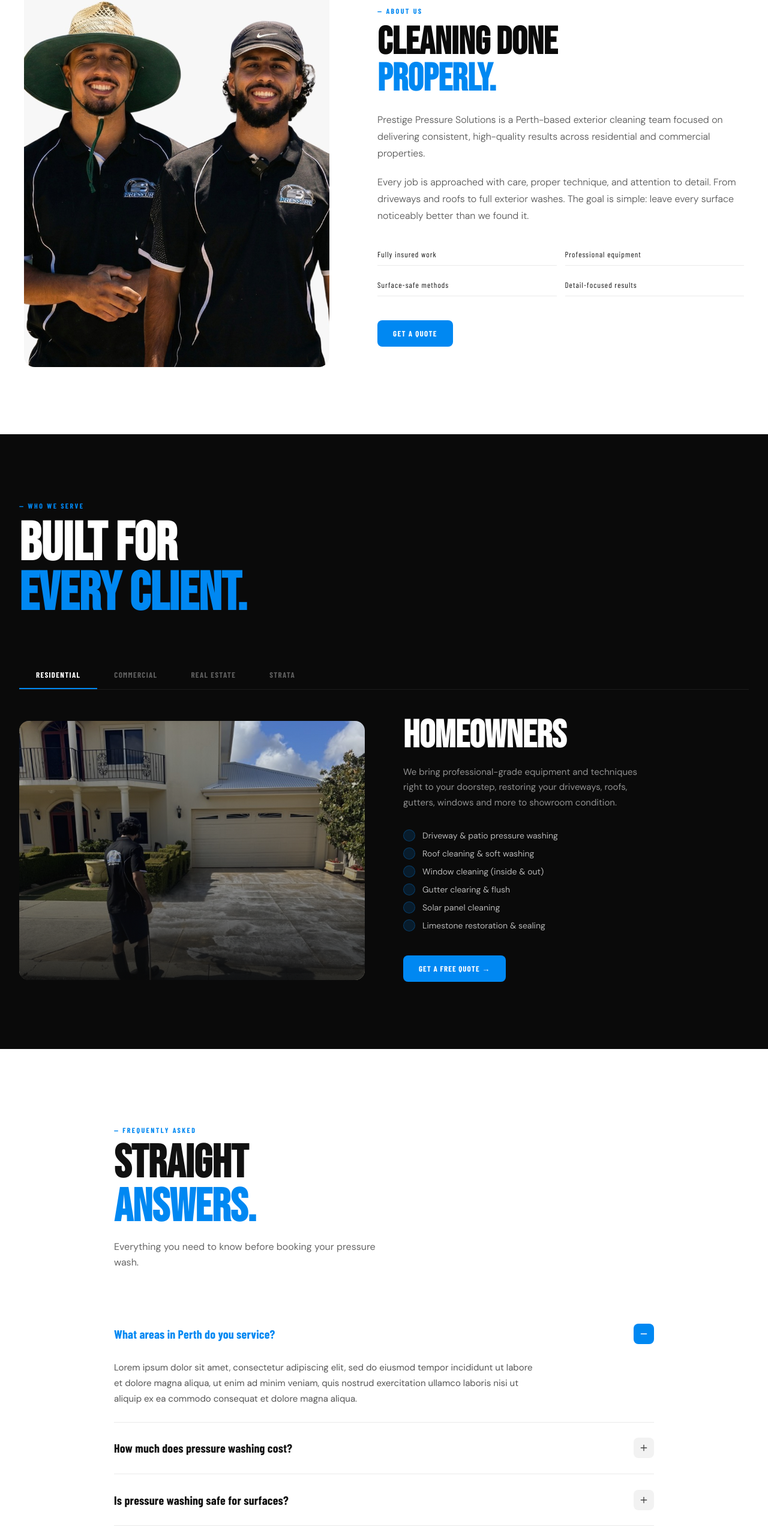
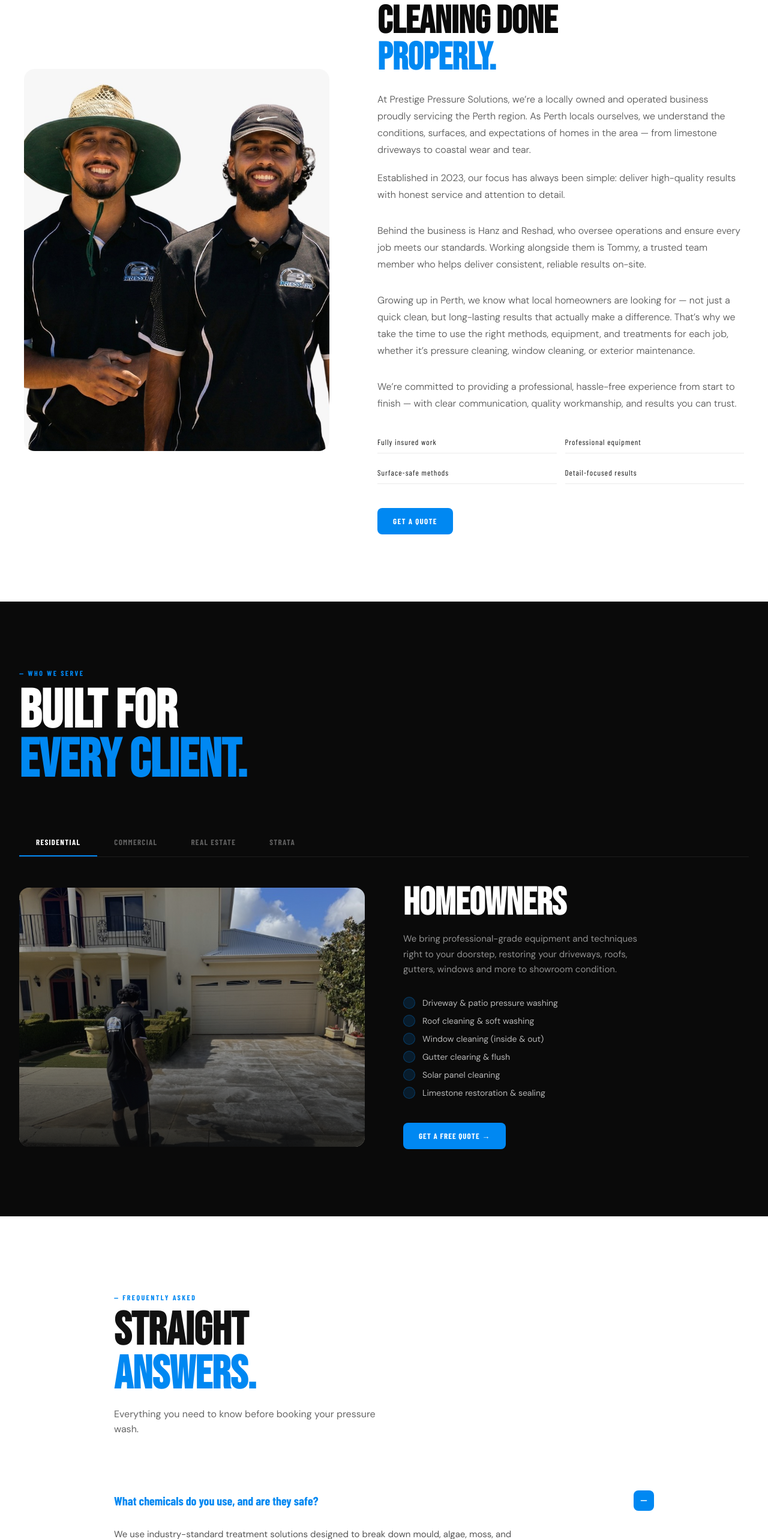
Before and after one commit to karan-webdev/prestige-pressure-solutions, a React (Vite) app: page / in a window 1280 px wide. Shown: the part 4276-6842 px from the top of the page at 60% size. Built offline with nearby package versions, Linux system fonts and the light colour scheme; a web font is replaced by a local one.

Commit message:
about us and faq content update

```diff
--- a/src/components/About.tsx
+++ b/src/components/About.tsx
@@ -90,7 +90,7 @@ export default function About() {
                 fontWeight: 300,
               }}
             >
-              Prestige Pressure Solutions is a Perth-based exterior cleaning team focused on delivering consistent, high-quality results across residential and commercial properties.
+              At Prestige Pressure Solutions, we’re a locally owned and operated business proudly servicing the Perth region. As Perth locals ourselves, we understand the conditions, surfaces, and expectations of homes in the area — from limestone driveways to coastal wear and tear.<br/>
             </p>
 
             <p
@@ -103,7 +103,46 @@ export default function About() {
                 fontWeight: 300,
               }}
             >
-              Every job is approached with care, proper technique, and attention to detail. From driveways and roofs to full exterior washes. The goal is simple: leave every surface noticeably better than we found it.
+              Established in 2023, our focus has always been simple: deliver high-quality results with honest service and attention to detail.
+            </p>
+
+             <p
+              style={{
+                fontFamily: 'var(--font-body)',
+                fontSize: '16px',
+                lineHeight: 1.75,
+                color: '#555',
+                marginBottom: '2rem',
+                fontWeight: 300,
+              }}
+            >
+              Behind the business is Hanz and Reshad, who oversee operations and ensure every job meets our standards. Working alongside them is Tommy, a trusted team member who helps deliver consistent, reliable results on-site.
+            </p>
+
+            <p
+              style={{
+                fontFamily: 'var(--font-body)',
+                fontSize: '16px',
+                lineHeight: 1.75,
+                color: '#555',
+                marginBottom: '2rem',
+                fontWeight: 300,
+              }}
+            >
+              Growing up in Perth, we know what local homeowners are looking for — not just a quick clean, but long-lasting results that actually make a difference. That’s why we take the time to use the right methods, equipment, and treatments for each job, whether it’s pressure cleaning, window cleaning, or exterior maintenance.
+            </p>
+
+            <p
+              style={{
+                fontFamily: 'var(--font-body)',
+                fontSize: '16px',
+                lineHeight: 1.75,
+                color: '#555',
+                marginBottom: '2rem',
+                fontWeight: 300,
+              }}
+            >
+              We’re committed to providing a professional, hassle-free experience from start to finish — with clear communication, quality workmanship, and results you can trust.
             </p>
 
             {/* TRUST POINTS */}
--- a/src/components/FAQ.tsx
+++ b/src/components/FAQ.tsx
@@ -4,28 +4,167 @@ import { Plus, Minus } from 'lucide-react'
 
 const faqs = [
   {
-    q: 'What areas in Perth do you service?',
-    a: 'Lorem ipsum dolor sit amet, consectetur adipiscing elit, sed do eiusmod tempor incididunt ut labore et dolore magna aliqua, ut enim ad minim veniam, quis nostrud exercitation ullamco laboris nisi ut aliquip ex ea commodo consequat et dolore magna aliqua.',
+    q: 'What chemicals do you use, and are they safe?',
+    a: (
+      <>
+        We use industry-standard treatment solutions designed to break down mould, algae, moss, and lichen on surfaces like driveways, roofs, and walls.
+        <br /><br />
+        We take extra care around your property by:
+        <ul style={{ paddingLeft: '1.2rem', margin: '0.6rem 0', listStyleType: 'disc' }}>
+          <li>Pre-watering plants and surrounding areas</li>
+          <li>Minimising chemical exposure wherever possible</li>
+          <li>Rinsing everything down thoroughly after treatment</li>
+        </ul>
+        Our goal is always to deliver the best result without damaging your property or landscaping.
+      </>
+    ),
   },
   {
-    q: 'How much does pressure washing cost?',
-    a: 'Lorem ipsum dolor sit amet, consectetur adipiscing elit. Integer pretium sapien vel lectus varius, sed facilisis nunc bibendum. Donec sit amet velit at augue gravida interdum. Nulla facilisi, sed vulputate arcu.',
+    q: 'Will pressure cleaning damage my surfaces?',
+    a: (
+      <>
+        Not if it’s done properly — and that’s where experience matters.
+        <br /><br />
+        We assess every surface before starting and adjust pressure accordingly. In many cases, we use soft washing (low pressure + chemicals) instead of high pressure to:
+        <ul style={{ paddingLeft: '1.2rem', margin: '0.6rem 0', listStyleType: 'disc' }}>
+          <li>Prevent damage to paint, render, and roofing</li>
+          <li>Let the treatment do the work safely</li>
+        </ul>
+        High pressure is only used where appropriate and controlled carefully.
+      </>
+    ),
   },
   {
-    q: 'Is pressure washing safe for surfaces?',
-    a: 'Lorem ipsum dolor sit amet. Integer varius sapien vel lectus, sed facilisis nunc bibendum. Donec sit amet velit at augue gravida interdum.',
+    q: 'What’s the difference between a roof clean and a roof restoration?',
+    a: (
+      <>
+        A roof clean involves removing dirt, moss, and buildup using soft washing methods.
+        <br /><br />
+        A roof restoration is a much bigger job that includes repairs, repainting, and sealing.
+        <br /><br />
+        We specialise in cleaning, but we’ll always let you know if your roof may need further work beyond that.
+      </>
+    ),
   },
   {
-    q: 'Do I need to be home?',
-    a: 'Lorem ipsum dolor sit amet. Integer varius sapien, sed facilisis nunc bibendum. Donec sit amet velit at augue gravida interdum.',
+    q: 'How do you clean windows?',
+    a: (
+      <>
+        We use two main methods depending on the job:
+        <br /><br />
+        <strong>1. Water-Fed Pole System (Exterior)</strong>
+        <ul style={{ paddingLeft: '1.2rem', margin: '0.6rem 0', listStyleType: 'disc' }}>
+          <li>Uses purified water (DI tank + filtration system)</li>
+          <li>Leaves a streak-free, spotless finish</li>
+          <li>Ideal for double-storey homes and strata properties</li>
+          <li>Safer as it’s done from the ground</li>
+        </ul>
+
+        <strong>2. Traditional Hand Cleaning</strong>
+        <ul style={{ paddingLeft: '1.2rem', margin: '0.6rem 0', listStyleType: 'disc' }}>
+          <li>Used where needed for detailed work</li>
+          <li>Great for interiors or more delicate finishes</li>
+        </ul>
+      </>
+    ),
   },
   {
-    q: 'How long does a job take?',
-    a: 'Lorem ipsum: 1–2 horas. Lorem ipsum dolor sit amet: 2–4 horas dependum magnitudo.',
+    q: 'Do you clean window tracks as well?',
+    a: (
+      <>
+        Basic debris removal (like spider webs and loose dirt) is usually included.
+        <br /><br />
+        However, deep track cleaning (built-up dirt, mud, heavy debris) is an additional service due to the extra time and detail required.
+      </>
+    ),
   },
   {
-    q: 'How often should I clean my property?',
-    a: 'Lorem ipsum dolor sit amet. Semel in anno idealis. Bis annuum pro coastal vel magna areas.',
+    q: 'Do you remove hard water stains from windows?',
+    a: (
+      <>
+        Yes — but this is considered a restoration service, not a standard clean.
+        <br /><br />
+        Hard water stains are caused by mineral buildup over time and require:
+        <ul style={{ paddingLeft: '1.2rem', margin: '0.6rem 0', listStyleType: 'disc' }}>
+          <li>Specialised tools and products</li>
+          <li>Extra time and multiple passes</li>
+        </ul>
+        We usually assess this on-site and quote accordingly.
+      </>
+    ),
+  },
+  {
+    q: 'How do you clean gutters?',
+    a: (
+      <>
+        We use a combination approach:
+        <ul style={{ paddingLeft: '1.2rem', margin: '0.6rem 0', listStyleType: 'disc' }}>
+          <li>Hand removal of all large debris</li>
+          <li>Followed by flushing or leaf blowing for a full clean-out</li>
+        </ul>
+        This ensures gutters are cleared properly and flowing as they should.
+      </>
+    ),
+  },
+  {
+    q: 'Do you clean solar panels?',
+    a: (
+      <>
+        Yes. Dirty solar panels can lose efficiency due to dust and grime buildup.
+        <br /><br />
+        We clean them using:
+        <ul style={{ paddingLeft: '1.2rem', margin: '0.6rem 0', listStyleType: 'disc' }}>
+          <li>The same pure water system used for windows</li>
+          <li>No harsh chemicals</li>
+          <li>A method that leaves panels clean without residue</li>
+        </ul>
+      </>
+    ),
+  },
+  {
+    q: 'What happens after the job is done?',
+    a: (
+      <>
+        We always aim to leave your property tidy by:
+        <ul style={{ paddingLeft: '1.2rem', margin: '0.6rem 0', listStyleType: 'disc' }}>
+          <li>Cleaning up surrounding areas</li>
+          <li>Rinsing down surfaces</li>
+          <li>Removing any leftover debris</li>
+        </ul>
+        That said, some jobs (especially heavy pressure cleaning) can bring out underlying drainage or buildup issues — we always do our best to manage this and leave things in great condition.
+      </>
+    ),
+  },
+  {
+    q: 'Do you offer regular maintenance?',
+    a: (
+      <>
+        Yes — and we actually recommend it.
+        <br /><br />
+        Regular cleaning:
+        <ul style={{ paddingLeft: '1.2rem', margin: '0.6rem 0', listStyleType: 'disc' }}>
+          <li>Prevents heavy buildup</li>
+          <li>Makes future cleans easier</li>
+          <li>Keeps your property looking its best year-round</li>
+        </ul>
+      </>
+    ),
+  },
+  {
+    q: 'Do you remove rust stains and other tough marks?',
+    a: (
+      <>
+        Yes — we can treat rust stains and other stubborn marks using specialised cleaning solutions.
+        <br /><br />
+        Different stains require different treatments, so we:
+        <ul style={{ paddingLeft: '1.2rem', margin: '0.6rem 0', listStyleType: 'disc' }}>
+          <li>Assess the surface and type of stain first</li>
+          <li>Use the appropriate chemical specific to that issue</li>
+          <li>Apply it carefully to avoid damaging surrounding areas</li>
+        </ul>
+        We’ll always communicate the process with you beforehand so you know exactly what’s being used and what to expect from the result.
+      </>
+    ),
   },
 ]
 
@@ -33,14 +172,9 @@ export default function FAQ() {
   const [open, setOpen] = useState<number | null>(0)
 
   return (
-    <section
-      id="faq"
-      style={{
-        background: '#ffffff',
-        padding: '8rem 2rem',
-      }}
-    >
+    <section id="faq" style={{ background: '#ffffff', padding: '8rem 2rem' }}>
       <div style={{ maxWidth: '900px', margin: '0 auto' }}>
+
         {/* HEADER */}
         <motion.div
           initial={{ opacity: 0, y: 25 }}
@@ -48,58 +182,46 @@ export default function FAQ() {
           viewport={{ once: true }}
           style={{ marginBottom: '4rem' }}
         >
-          <div
-            style={{
+          <div style={{
             fontFamily: 'var(--font-condensed)',
             fontSize: '12px',
             letterSpacing: '0.2em',
             color: 'var(--accent)',
             fontWeight: 800,
             marginBottom: '0.8rem',
-            }}
-          >
+          }}>
             — FREQUENTLY ASKED
           </div>
 
-          <h2
-            style={{
+          <h2 style={{
             fontFamily: 'var(--font-display)',
             fontSize: 'clamp(48px, 6vw, 80px)',
             lineHeight: 0.95,
             color: '#111',
             marginBottom: '1rem',
-            }}
-          >
+          }}>
             STRAIGHT<br />
             <span style={{ color: 'var(--accent)' }}>ANSWERS.</span>
           </h2>
 
-          <p
-            style={{
+          <p style={{
             fontFamily: 'var(--font-body)',
             fontSize: '16px',
             color: '#666',
             maxWidth: '460px',
             lineHeight: 1.6,
-            }}
-          >
+          }}>
             Everything you need to know before booking your pressure wash.
           </p>
         </motion.div>
 
-        {/* ACCORDION LIST */}
+        {/* FAQ LIST */}
         <div>
           {faqs.map((faq, i) => {
             const isOpen = open === i
 
             return (
-              <div
-                key={i}
-                style={{
-                  borderBottom: '1px solid #eaeaea',
-                }}
-              >
-                {/* QUESTION */}
+              <div key={i} style={{ borderBottom: '1px solid #eaeaea' }}>
                 <button
                   onClick={() => setOpen(isOpen ? null : i)}
                   style={{
@@ -113,31 +235,19 @@ export default function FAQ() {
                     cursor: 'pointer',
                     textAlign: 'left',
                   }}
-                  onMouseEnter={(e) => {
-                    ;(e.currentTarget as HTMLElement).style.opacity = '0.85'
-                  }}
-                  onMouseLeave={(e) => {
-                    ;(e.currentTarget as HTMLElement).style.opacity = '1'
-                  }}
                 >
-                  <span
-                    style={{
+                  <span style={{
                     fontFamily: 'var(--font-condensed)',
                     fontSize: '20px',
                     fontWeight: 800,
                     maxWidth: '85%',
                     lineHeight: 1.3,
-                      display: 'block',
                     color: isOpen ? 'var(--accent)' : '#111',
-                      letterSpacing: '0.01em',
-                      transition: 'color 0.2s',
-                    }}
-                  >
+                  }}>
                     {faq.q}
                   </span>
 
-                  <div
-                    style={{
+                  <div style={{
                     width: '34px',
                     height: '34px',
                     borderRadius: '8px',
@@ -145,41 +255,27 @@ export default function FAQ() {
                     display: 'flex',
                     alignItems: 'center',
                     justifyContent: 'center',
-                      transition: 'all 0.2s ease',
-                      flexShrink: 0,
-                    }}
-                  >
-                    {isOpen ? (
-                      <Minus size={16} color="white" />
-                    ) : (
-                      <Plus size={16} color="#444" />
-                    )}
+                  }}>
+                    {isOpen ? <Minus size={16} color="white" /> : <Plus size={16} color="#444" />}
                   </div>
                 </button>
 
-                {/* ANSWER */}
-                <AnimatePresence initial={false}>
+                <AnimatePresence>
                   {isOpen && (
                     <motion.div
                       initial={{ height: 0, opacity: 0 }}
                       animate={{ height: 'auto', opacity: 1 }}
                       exit={{ height: 0, opacity: 0 }}
-                      transition={{
-                        duration: 0.28,
-                        ease: [0.25, 0.46, 0.45, 0.94],
-                      }}
                       style={{ overflow: 'hidden' }}
                     >
-                      <div
-                        style={{
+                      <div style={{
                         padding: '0 0 1.6rem 0',
                         fontFamily: 'var(--font-body)',
                         fontSize: '15px',
                         lineHeight: 1.75,
                         color: '#555',
                         maxWidth: '700px',
-                        }}
-                      >
+                      }}>
                         {faq.a}
                       </div>
                     </motion.div>
@@ -190,7 +286,7 @@ export default function FAQ() {
           })}
         </div>
 
-        {/* CTA */}
+        {/* CTA (RESTORED) */}
         <div
           style={{
             marginTop: '5rem',
@@ -204,23 +300,19 @@ export default function FAQ() {
           }}
         >
           <div>
-            <div
-              style={{
+            <div style={{
               fontFamily: 'var(--font-condensed)',
               fontSize: '22px',
               fontWeight: 800,
               color: '#111',
-              }}
-            >
+            }}>
               STILL HAVE QUESTIONS?
             </div>
-            <div
-              style={{
+            <div style={{
               fontFamily: 'var(--font-body)',
               fontSize: '14px',
               color: '#666',
-              }}
-            >
+            }}>
               Call us directly — no forms, no waiting.
             </div>
           </div>
@@ -241,6 +333,7 @@ export default function FAQ() {
             CALL NOW
           </a>
         </div>
+
       </div>
     </section>
   )
```
Lines whose indentation alone changed are shown as unchanged.
